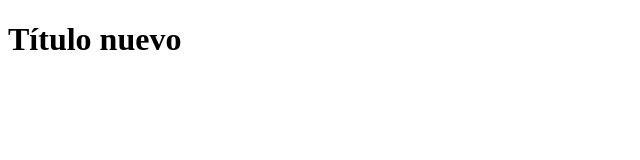
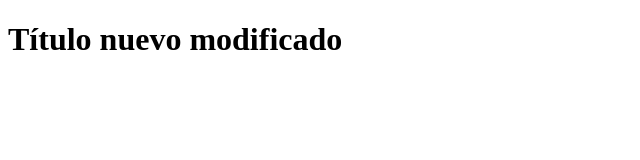
Before and after one commit to Rousgas/CursoGitCasa, a plain HTML site: page index.html in a window 1280 px wide. Shown: the whole page, without its empty margins (0-640 px from the left). Drawn offline with Linux system fonts and the light colour scheme.

Commit message:
se modifico index otra vez

```diff
--- a/index.html
+++ b/index.html
@@ -7,6 +7,6 @@
     <title>Demo Git</title>
 </head>
 <body>
-    <h1>Título nuevo</h1>
+    <h1>Título nuevo modificado</h1>
 </body>
 </html>
```
